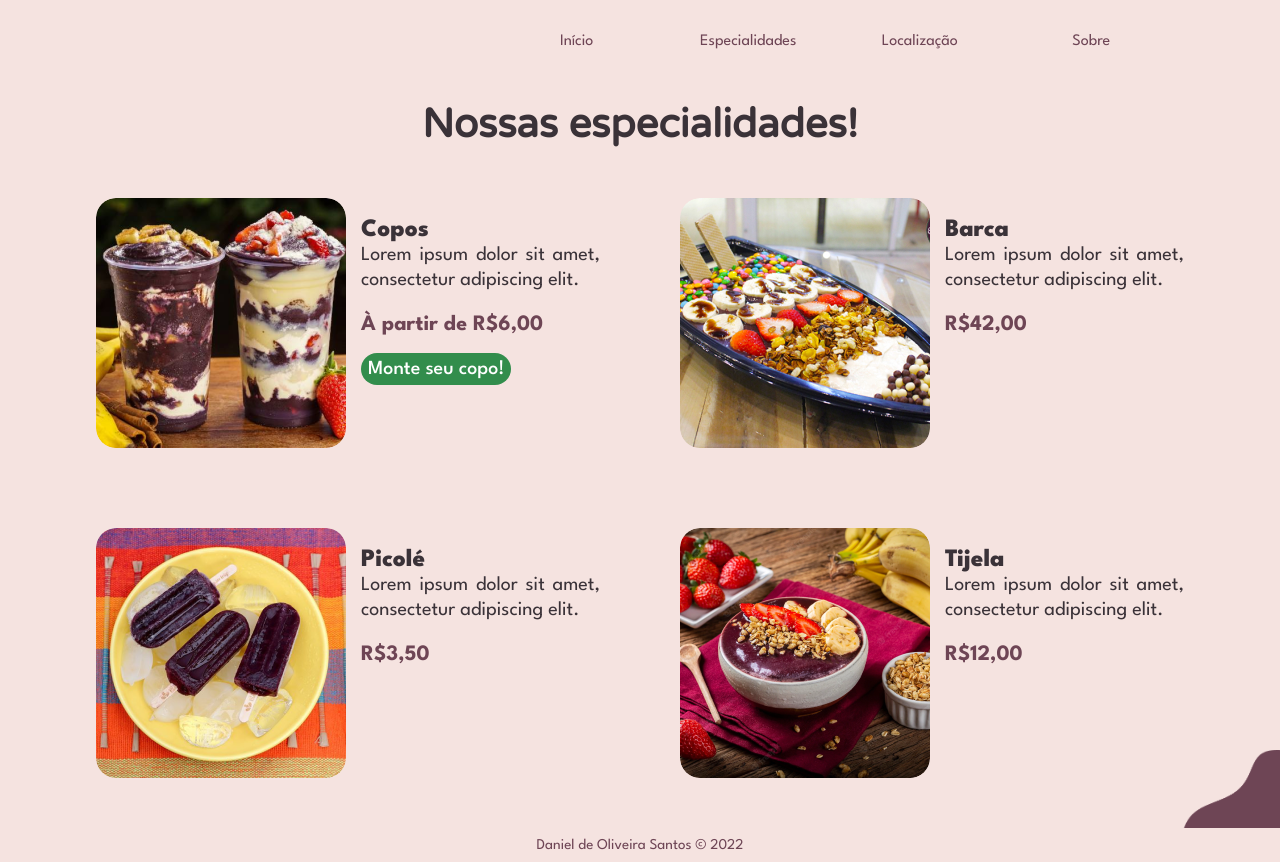
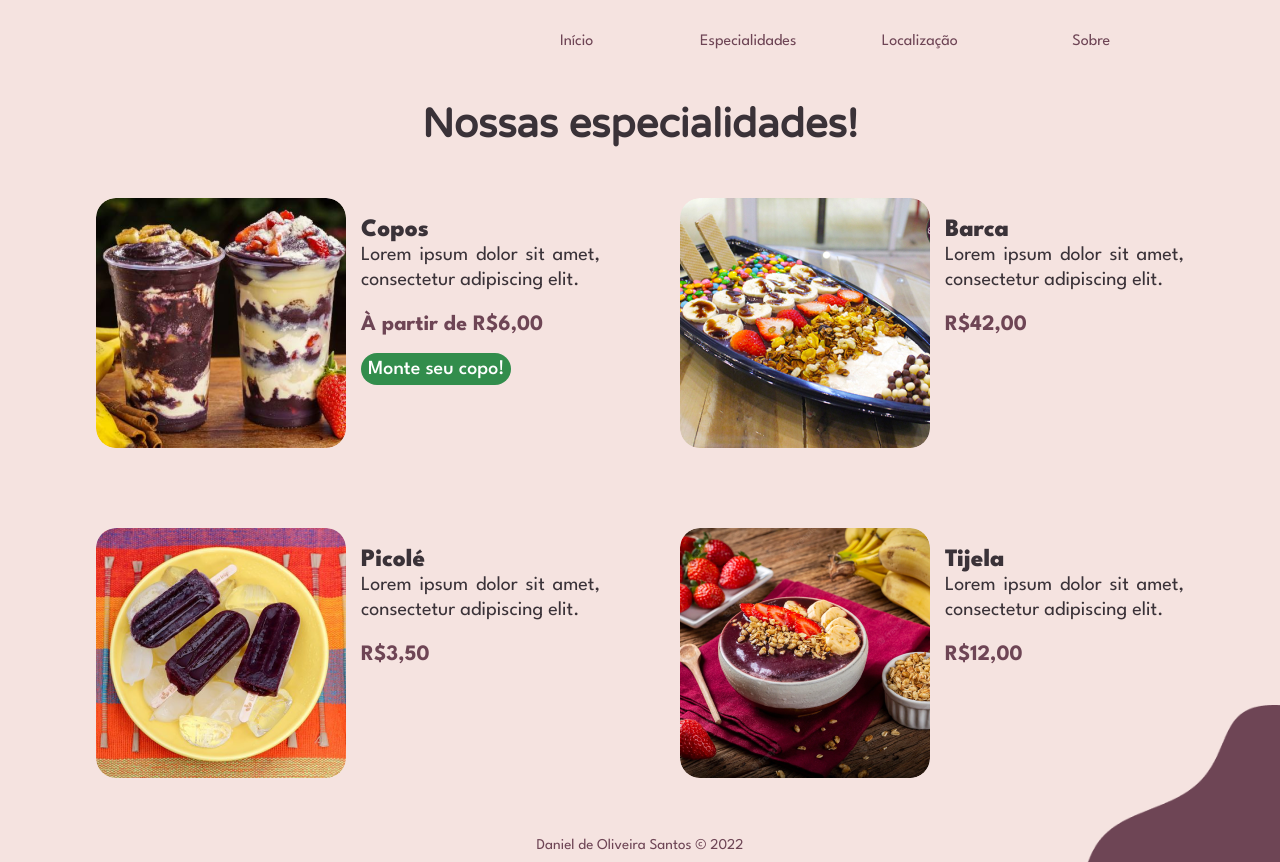
Before and after one commit to danideoliveira/acaiteria-regiao, a React (Vite) app: page /especialidades in a window 1280 px wide. Built offline with nearby package versions, Linux system fonts and the light colour scheme.

Commit message:
Add custom footer shapes

```diff
--- a/src/App.jsx
+++ b/src/App.jsx
@@ -4,7 +4,6 @@ import Home from './components/home/Home';
 import Specialties from './components/specialties/Specialties';
 import Location from './components/location/Location';
 import About from './components/about/About';
-import Footer from './components/footer/Footer';
 import { GlobalStyle } from './globalStyles';
 
 import {
@@ -28,7 +27,6 @@ function App() {
             <Route path='/sobre' element={<About />}/>
           </Routes>
 
-          <Footer/>
         </Router>
     </>
   )
--- a/src/components/about/About.jsx
+++ b/src/components/about/About.jsx
@@ -4,6 +4,7 @@ import { Container, ContainerSecondary, DivLeft, DivRight, Shape } from './About
 import { Title, Description } from '../../helpers/globalTags';
 import { colors } from '../../helpers/variables';
 import { Slide, Fade } from 'react-awesome-reveal';
+import Footer from '../footer/Footer';
 
 export default function About() {
 
@@ -15,6 +16,7 @@ export default function About() {
     ];
 
     return(
+        <>
             <Container id="about">
                 <ContainerSecondary>
                     <DivLeft>
@@ -45,10 +47,9 @@ export default function About() {
                                 ))
                             }
                     </DivRight>
-                {/* <Shape>
-                    <img src={images.aboutBubble} alt="shape"/>
-                </Shape> */}
                 </ContainerSecondary>
             </Container>
+            <Footer needsShape={true} image={images.aboutBubble}/>
+        </>
     )
 }
--- a/src/components/footer/Footer.jsx
+++ b/src/components/footer/Footer.jsx
@@ -1,11 +1,11 @@
 import images from '../images/Images';
 import { Container, ContainerSecondary, Shape } from './Footer.styled';
 
-export default function Footer() {
+export default function Footer({needsShape, image}) {
 
-    function setShape(path) {
-        if(path === '/sobre') {
-            return <Shape><img src={images.aboutBubble} alt="shape"/></Shape>
+    function setShape(needsShape) {
+        if(needsShape) {
+            return <Shape><img src={image} alt="shape"/></Shape>
         }
     }
 
@@ -13,8 +13,7 @@ export default function Footer() {
         <Container>
             <ContainerSecondary>
                 <p><a target="_blank" href="https://github.com/danideoliveira">Daniel de Oliveira Santos</a> &copy; 2022</p>
-                {/* <Shape><img src={images.aboutBubble} alt="shape"/></Shape> */}
-                {setShape(window.location.pathname)}
+                {setShape(needsShape)}
             </ContainerSecondary>
         </Container>
     )
--- a/src/components/footer/Footer.styled.js
+++ b/src/components/footer/Footer.styled.js
@@ -10,7 +10,6 @@ export const Container = styled.footer`
     font-size: 1.5rem;
     position: absolute;
     background-color: ${colors.cream};
-    /* bottom: 0; */
     z-index: 0;
 
     p {
@@ -28,10 +27,6 @@ export const Container = styled.footer`
         }
 
     }
-
-    /* @media (min-width: 320px) and (max-width: 900px) {
-        bottom: auto;
-    } */
 `;
 
 export const ContainerSecondary = styled.div`
@@ -53,6 +48,10 @@ export const Shape = styled.div`
         bottom: 0;
         width: 20rem;
 
+        @media (min-width: 320px) and (max-width: 900px) {
+            width: 15rem;
+        }
+
         @media (min-width: 320px) and (max-width: 480px) {
             width: 10rem;
         }
--- a/src/components/home/Home.jsx
+++ b/src/components/home/Home.jsx
@@ -4,11 +4,13 @@ import {motion} from 'framer-motion';
 import { Description } from '../../helpers/globalTags';
 import { colors } from '../../helpers/variables';
 import { Fade } from 'react-awesome-reveal';
+import Footer from '../footer/Footer';
 
 function Home() {
     const TitleAnimate = motion(Title);
 
     return (
+        <>
             <Container>
                 <DivLeft>
                     <div>
@@ -28,6 +30,8 @@ function Home() {
                     <ShapeBubble className="home-bubble" src={ images.homeBubble } alt="bubble"/>
                 </DivRight>
             </Container>
+            <Footer needsShape={false}/>
+        </>
     )
 };
 
--- a/src/components/specialties/Specialties.jsx
+++ b/src/components/specialties/Specialties.jsx
@@ -2,6 +2,7 @@ import images from '../images/Images';
 import CardItem from '../card-item/CardItem';
 import { Container, ContainerSecondary, Title, Grid, DivShape } from './Specialties.styled';
 import { Fade } from 'react-awesome-reveal';
+import Footer from '../footer/Footer';
 
 export default function Specialties() {
 
@@ -13,6 +14,7 @@ export default function Specialties() {
     ];
 
     return (
+        <>
             <Container id="specialties">
                 <ContainerSecondary>
                     <Title>Nossas especialidades!</Title>
@@ -35,9 +37,8 @@ export default function Specialties() {
                         </Fade>
                     </Grid>
                 </ContainerSecondary>
-            <DivShape className="specialties-shapes">
-                <img className="specialties-bottom-shape" src={images.specialtiesShape} alt="shape" />
-            </DivShape>
             </Container>
+            <Footer needsShape={true} image={images.specialtiesShape}/>
+        </>
     )
 }
```
Lines whose indentation alone changed are shown as unchanged.
